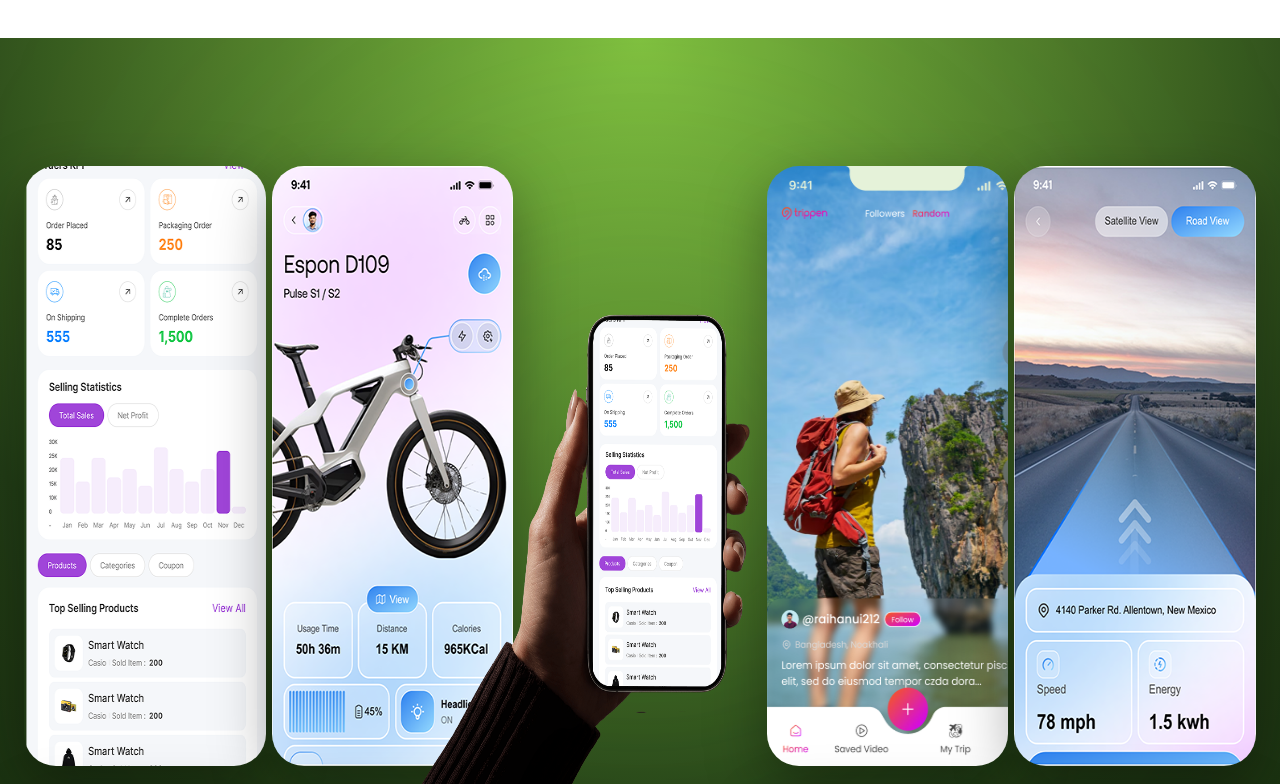
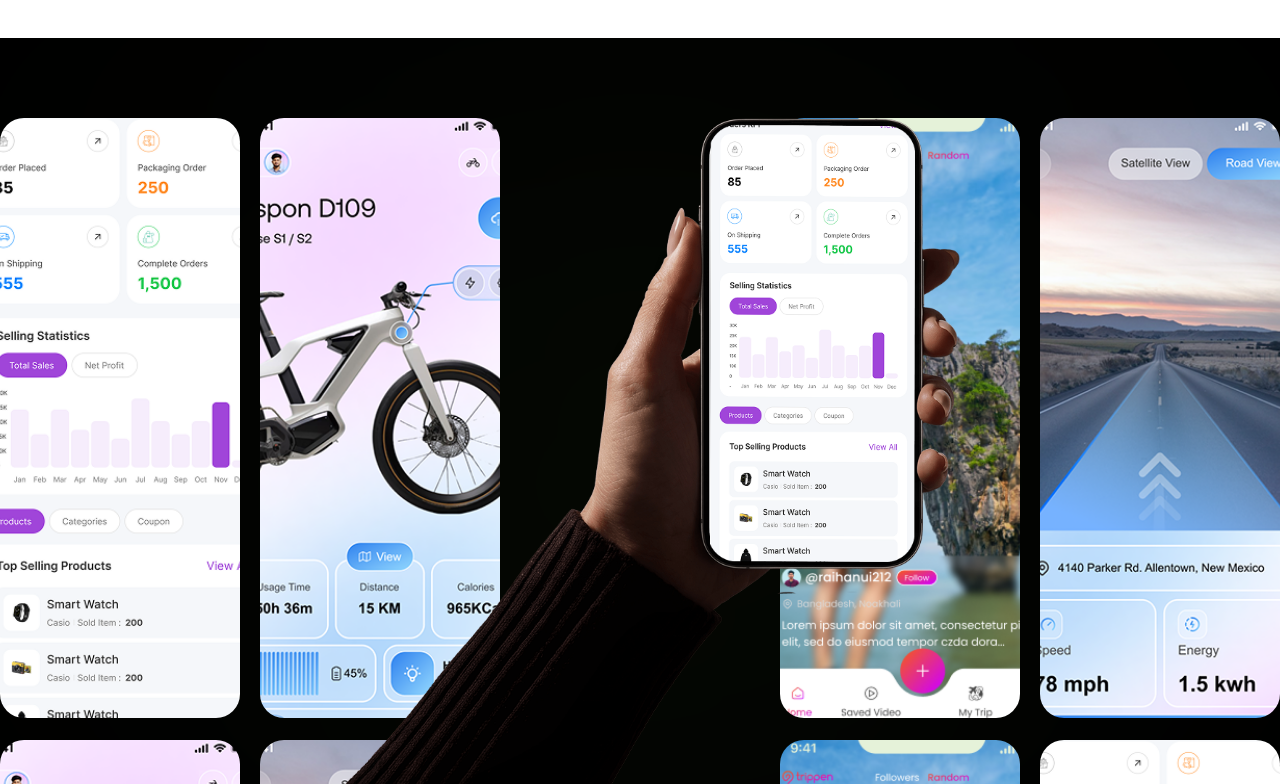
Before and after one commit to apurbo-47/eduvibe, a Next.js app: page /contact in a window 1280 px wide. Shown: the part 2996-3780 px from the top of the page. Built offline with nearby package versions, Linux system fonts and the light colour scheme.

Commit message:
Refactor code structure for improved readability and maintainability

```diff
--- a/components/ui/movingMiddleCardSection.tsx
+++ b/components/ui/movingMiddleCardSection.tsx
@@ -8,7 +8,7 @@ import image1 from "@/assets/images/image1.png";
 import image2 from "@/assets/images/image2.png";
 import image4 from "@/assets/images/image4.png";
 import image5 from "@/assets/images/image5.png";
-import slide_img from "@/assets/images/slide_img.png";
+import slide_img from "@/assets/images/slide_img_cropped.png";
 
 const rows = [
   [image1, image2, null, image4, image5],
@@ -31,8 +31,7 @@ export default function MovingCenterCardSection() {
       const row1Top = row1Ref.current.offsetTop;
       const row3Top = row3Ref.current.offsetTop;
 
-      // Row 3 এর নিচ পর্যন্ত যাবে
-      setTravelDistance(row3Top - row1Top + 0);
+      setTravelDistance(row3Top - row1Top + 120);
     };
 
     calculateDistance();
@@ -44,67 +43,45 @@ export default function MovingCenterCardSection() {
 
   const { scrollYProgress } = useScroll({
     target: sectionRef,
-    offset: ["start end", "end start"],
+    offset: ["start center", "end end"],
   });
 
   const yTransform = useTransform(
     scrollYProgress,
-    [0, 0.3, 1],
+    [0, 0.25, 1],
     [0, 0, travelDistance],
   );
 
   const y = useSpring(yTransform, {
-    stiffness: 120,
-    damping: 22,
+    stiffness: 90,
+    damping: 24,
   });
 
-  const scale = useTransform(scrollYProgress, [0, 0.5, 1], [1, 1.06, 1]);
+  const scale = useTransform(scrollYProgress, [0, 0.5, 1], [1, 1.03, 1]);
 
   return (
     <section
       ref={sectionRef}
-      className="
-        relative
-        overflow-hidden
-        py-32
-        bg-[radial-gradient(circle_at_top,#7FBF3F_0%,#223d16_35%,#000_100%)]
-      "
+      className="relative overflow-hidden py-20 bg-black"
     >
       {/* Glow */}
-      <div
-        className="
-          absolute
-          left-1/2
-          top-32
-          -translate-x-1/2
-          w-[600px]
-          h-[600px]
-          rounded-full
-          bg-[#8DE04F]/20
-          blur-[180px]
-          pointer-events-none
-        "
-      />
+      <div className="absolute left-1/2 top-24 -translate-x-1/2 w-175 h-175 rounded-full bg-[#8DE04F]/5 blur-[220px] pointer-events-none" />
 
-      <div className="max-w-[1700px] mx-auto px-6 relative overflow-visible">
+      <div className="relative w-full overflow-hidden">
         {/* Background Grid */}
-        <div className="space-y-6">
+        <div className="space-y-0.5">
           {rows.map((row, rowIndex) => (
             <div
               key={rowIndex}
               ref={rowIndex === 0 ? row1Ref : rowIndex === 2 ? row3Ref : null}
-              className="
-                grid
-                grid-cols-5
-                gap-1.5
-              "
+              className="grid grid-cols-5 gap-5 space-y-5"
             >
               {row.map((item, index) => (
                 <div key={index}>
                   {item ? (
                     <PhoneCard src={item} />
                   ) : (
-                    <div className="w-full h-full" />
+                    <div className="h-150 w-full" />
                   )}
                 </div>
               ))}
@@ -112,33 +89,19 @@ export default function MovingCenterCardSection() {
           ))}
         </div>
 
-        {/* HERO CARD */}
+        {/* Hero Card */}
         <motion.div
           style={{
             y,
             scale,
           }}
-          className="
-            absolute
-            left-1/2
-            -top-10
-            -translate-x-1/2
-            z-10
-            pointer-events-none
-          "
+          className=" absolute left-1/2 top-0 -translate-x-1/2 z-30 pointer-events-none"
         >
           <Image
             src={slide_img}
             alt="Hero Phone"
             priority
-            width={1000}
-            height={700}
-            className="
-              w-[1000px]
-              h-[600px]
-              pl-8
-
-            "
+            className=" w-full h-full "
           />
         </motion.div>
       </div>
@@ -148,18 +111,13 @@ export default function MovingCenterCardSection() {
 
 function PhoneCard({ src }: { src: string | StaticImageData }) {
   return (
-    <div className="relative">
+    <div className="relative h-150 rounded-3xl overflow-hidden ">
       <Image
         src={src}
         alt=""
-        width={300}
-        height={600}
-        className="
-          w-[300px]
-          h-[600px]
-          rounded-[32px]
-          shadow-[0_20px_60px_rgba(0,0,0,.35)]
-        "
+        fill
+        sizes="20vw"
+        className="object-cover object-center scale-[1.04] select-none pointer-events-none"
       />
     </div>
   );
```
Also changed, not shown: assets/images/slide_img_cropped.png (added).
